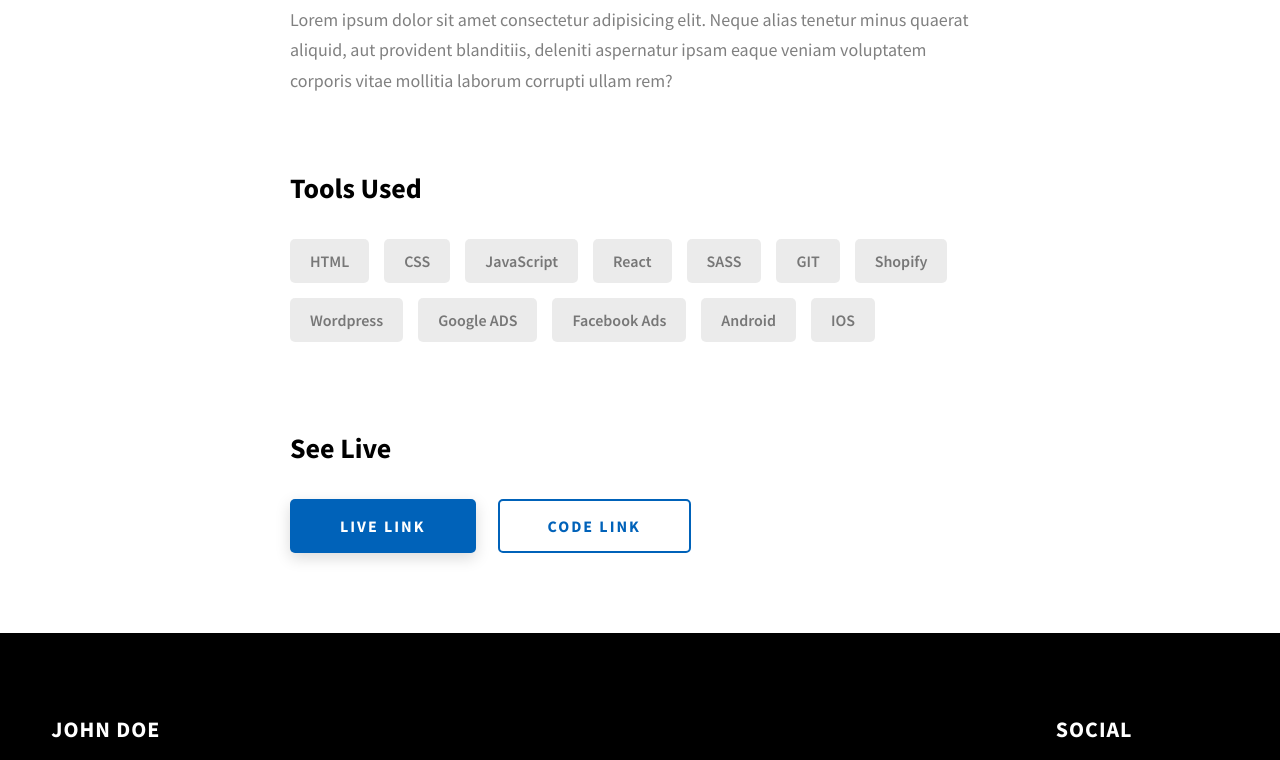
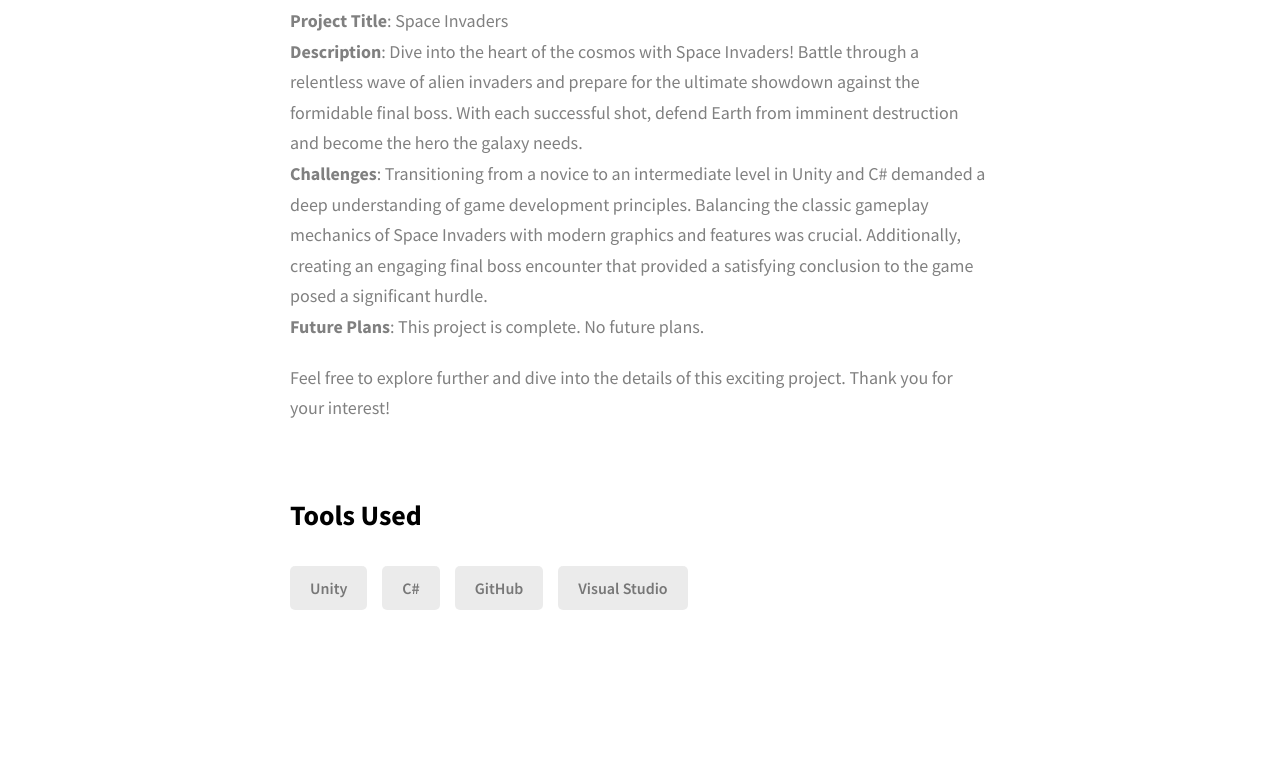
Before and after one commit to centyh/centyh.github.io, a website: page project-2.html in a window 1280 px wide. Shown: the part 1676-2436 px from the top of the page. Drawn offline with Linux system fonts and the light colour scheme.

Commit message:
Add files via upload

```diff
--- a/project-2.html
+++ b/project-2.html
@@ -4,7 +4,7 @@
     <meta charset="UTF-8" />
     <meta name="viewport" content="width=device-width, initial-scale=1.0" />
     <meta http-equiv="X-UA-Compatible" content="ie=edge" />
-    <title>Case Study of Project 2</title>
+    <title>Space Invaders</title>
     <meta name="description" content="Case study page of Project" />
 
     <link rel="stylesheet" href="css/style.css" />
@@ -22,12 +22,12 @@
         <div class="header__logo-container">
           <div class="header__logo-img-cont">
             <img
-              src="./assets/png/john-doe.png"
-              alt="Ram Maheshwari Logo Image"
+              src="./assets/png/pic.png"
+              alt="Asmo Logo Image"
               class="header__logo-img"
             />
           </div>
-          <span class="header__logo-sub">John Doe</span>
+          <span class="header__logo-sub">Asmo Majalahti</span>
         </div>
         <div class="header__main">
           <ul class="header__links">
@@ -84,16 +84,14 @@
     </header>
     <section class="project-cs-hero">
       <div class="project-cs-hero__content">
-        <h1 class="heading-primary">Project 2</h1>
+        <h1 class="heading-primary">Space Invaders</h1>
         <div class="project-cs-hero__info">
           <p class="text-primary">
-            Lorem ipsum dolor sit amet consectetur adipisicing elit. Dignissimos
-            in numquam incidunt earum quaerat cum fuga, atque similique natus
-            nobis sit.
+
           </p>
         </div>
         <div class="project-cs-hero__cta">
-          <a href="#" class="btn btn--bg" target="_blank">Live Link</a>
+          <a href="https://asmomajalahti.itch.io/space-invaders" class="btn btn--bg" target="_blank">Game Link</a>
         </div>
       </div>
     </section>
@@ -102,7 +100,7 @@
         <div class="project-details__content">
           <div class="project-details__showcase-img-cont">
             <img
-              src="./assets/jpeg/project-mockup-example.jpeg"
+              src="./assets/png/space.png"
               alt="Project Image"
               class="project-details__showcase-img"
             />
@@ -111,40 +109,33 @@
             <div class="project-details__desc">
               <h3 class="project-details__content-title">Project Overview</h3>
               <p class="project-details__desc-para">
-                Lorem ipsum dolor sit amet consectetur adipisicing elit. Neque
-                alias tenetur minus quaerat aliquid, aut provident blanditiis,
-                deleniti aspernatur ipsam eaque veniam voluptatem corporis vitae
-                mollitia laborum corrupti ullam rem. Lorem ipsum dolor sit amet
-                consectetur adipisicing elit. Neque alias tenetur minus quaerat
-                aliquid, aut provident blanditiis, deleniti aspernatur ipsam
-                eaque veniam voluptatem corporis vitae mollitia laborum corrupti
-                ullam rem?
+                Welcome to the project overview! In this section, I'll introduce you to the concept and goals of this project. <br>
+
+                <strong>Project Title</strong>: Space Invaders<br>
+
+                <strong>Description</strong>: Dive into the heart of the cosmos with Space Invaders! Battle through a relentless wave of alien invaders and prepare for the ultimate showdown against the formidable final boss.
+                With each successful shot, defend Earth from imminent destruction and become the hero the galaxy needs. <br>
+
+                <strong>Challenges</strong>: Transitioning from a novice to an intermediate level in Unity and C# demanded a deep understanding of game development principles.
+                Balancing the classic gameplay mechanics of Space Invaders with modern graphics and features was crucial.
+                Additionally, creating an engaging final boss encounter that provided a satisfying conclusion to the game posed a significant hurdle. <br>
+
+                <strong>Future Plans</strong>: This project is complete. No future plans. <br>
               </p>
               <p class="project-details__desc-para">
-                Lorem ipsum dolor sit amet consectetur adipisicing elit. Neque
-                alias tenetur minus quaerat aliquid, aut provident blanditiis,
-                deleniti aspernatur ipsam eaque veniam voluptatem corporis vitae
-                mollitia laborum corrupti ullam rem?
+                Feel free to explore further and dive into the details of this exciting project. Thank you for your interest!
               </p>
             </div>
             <div class="project-details__tools-used">
               <h3 class="project-details__content-title">Tools Used</h3>
               <div class="skills">
-                <div class="skills__skill">HTML</div>
-                <div class="skills__skill">CSS</div>
-                <div class="skills__skill">JavaScript</div>
-                <div class="skills__skill">React</div>
-                <div class="skills__skill">SASS</div>
-                <div class="skills__skill">GIT</div>
-                <div class="skills__skill">Shopify</div>
-                <div class="skills__skill">Wordpress</div>
-                <div class="skills__skill">Google ADS</div>
-                <div class="skills__skill">Facebook Ads</div>
-                <div class="skills__skill">Android</div>
-                <div class="skills__skill">IOS</div>
+                <div class="skills__skill">Unity</div>
+                <div class="skills__skill">C#</div>
+                <div class="skills__skill">GitHub</div>
+                <div class="skills__skill">Visual Studio</div>
               </div>
             </div>
-            <div class="project-details__links">
+            <!--<div class="project-details__links">
               <h3 class="project-details__content-title">See Live</h3>
               <a
                 href="#"
@@ -158,7 +149,7 @@
                 target="_blank"
                 >Code Link</a
               >
-            </div>
+            </div>-->
           </div>
         </div>
       </div>
@@ -209,20 +200,19 @@
             </div>
           </div>
           <div class="main-footer__row main-footer__row-2">
-            <h4 class="heading heading-sm text-lt">John Doe</h4>
+            <h4 class="heading heading-sm text-lt">Asmo Majalahti</h4>
             <p class="main-footer__short-desc">
-              Lorem ipsum dolor sit amet consectetur adipisicing elit facilis
-              tempora explicabo quae quod deserunt
+
             </p>
           </div>
         </div>
 
-        <div class="main-footer__lower">
+        <!--<div class="main-footer__lower">
           &copy; Copyright 2021. Made by
           <a rel="noreferrer" target="_blank" href="https://rammaheshwari.com"
             >Ram Maheshwari</a
           >
-        </div>
+        </div>-->
       </div>
     </footer>
     <script src="./index.js"></script>
```
Also changed, not shown: index.html (+9 -10 lines), project-1.html (+2 -1 lines), assets/png/roskapussit.png (added), assets/png/space.png (added).
